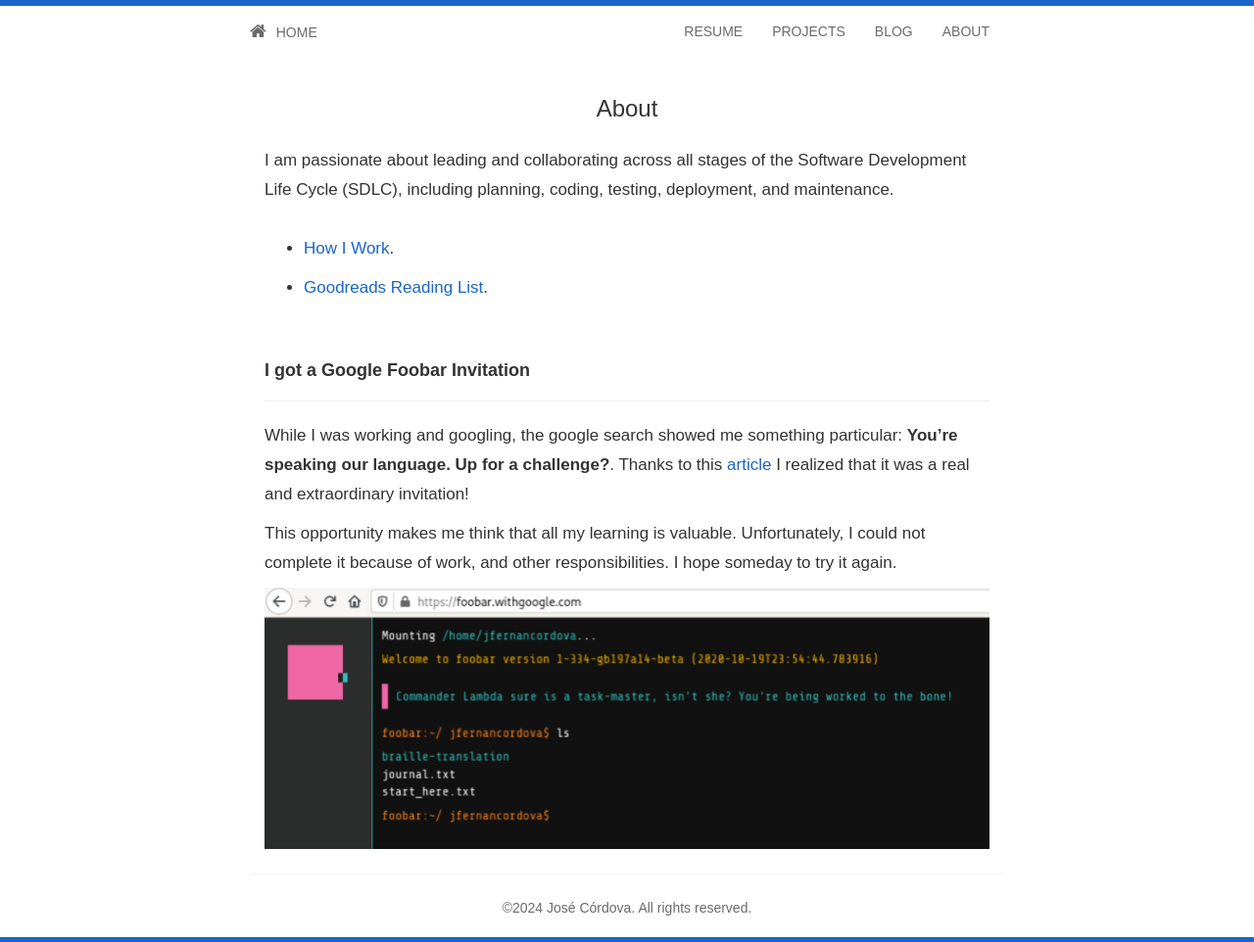
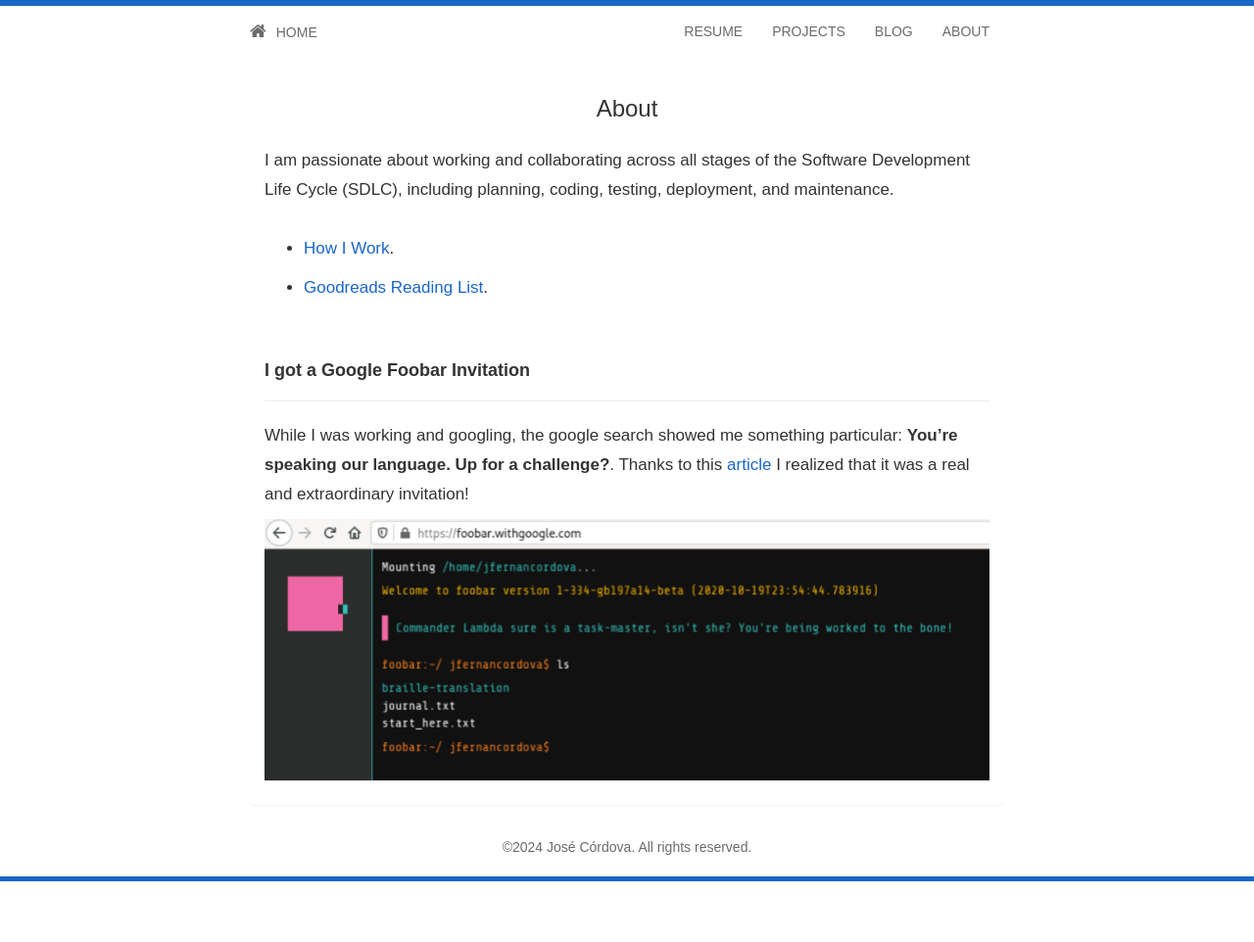
Before and after one commit to jfernancordova/jfernancordova.github.io, a Jekyll site: the page built from about.html, in a window 1280 px wide. Shown: the whole page at 98% size. Built offline with Jekyll 4.4.1, drawn with Linux system fonts in a browser that asks for light colours; nearby versions of some CDN libraries; after the commit the page ends 900 px from its top, so only the background shows below that.

Commit message:
Update about.html

```diff
--- a/about.html
+++ b/about.html
@@ -9,7 +9,7 @@
         <div class="panel-body">
             <div class="blogpost">
                 <div>
-                    I am passionate about leading and collaborating across all stages of the Software Development Life Cycle (SDLC), including planning, coding, testing, deployment, and maintenance.
+                    I am passionate about working and collaborating across all stages of the Software Development Life Cycle (SDLC), including planning, coding, testing, deployment, and maintenance.
                     <br>
                     <br>
                      <ul>
@@ -28,9 +28,6 @@
                     speaking our language. Up for a challenge?</strong>. Thanks to this <a
                         href="https://medium.com/plutonic-services/ things-you-should-know-about-google-foobar-invitation-703a535bf30f">article</a>
                     I realized that it was a real and extraordinary invitation!</p>
-                <p>This opportunity makes me think that all my learning is valuable. Unfortunately, I could not
-                    complete it because of work, and other responsibilities. I hope someday to try it again.</p>
-                <p>
                     <img src="assets/images/google.png" alt="The Google Foobar Invitation"
                          style="   display: block;   margin-left: auto;   margin-right: auto;   width: 100%;   height: 10%;"/>
                 </p>
```
